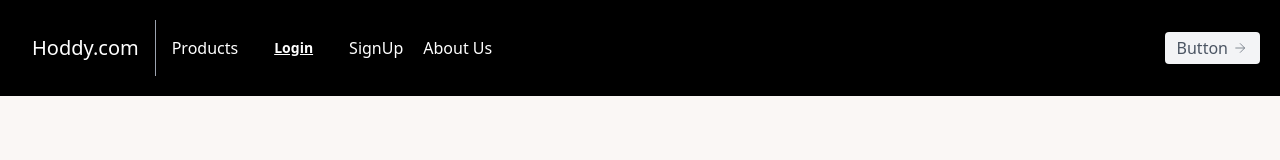
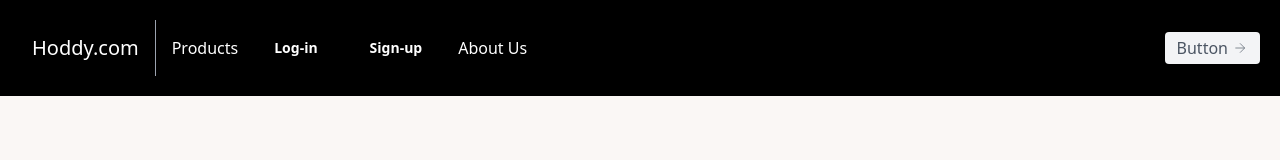
Before and after one commit to hritikmittal09/hoody.com-nextjs, a Next.js app: page / in a window 1280 px wide. Shown: the top 160 px of the page. Built offline with nearby package versions, Linux system fonts and the light colour scheme; no server answers; the database is empty.

Commit message:
login and signup ui complted

```diff
--- a/src/app/layout.js
+++ b/src/app/layout.js
@@ -1,6 +1,7 @@
 import { headers } from 'next/headers'
 import './globals.css'
 import Headers from '@/common/Heades'
+import { Login } from '@/common/Login'
 
 
 export const metadata = {
@@ -16,6 +17,8 @@ export default function RootLayout({ children }) {
       <head />
       <body>
         <Headers/>
+        <Login title = "Sign-up"/>
+        <Login title ="Log-in" />
         {children}</body>
     </html>
   )
--- a/src/app/page.js
+++ b/src/app/page.js
@@ -36,7 +36,7 @@ setProducts(res.data)
   return (
     <>
     <HeroSection/>
-    <Login/>
+
   <div className=' flex flex-row gap-52 flex-wrap justify-center' >
   {ProductsList.map((product,i)=>{
     return <ProductCard key={i} image = {product.image}
--- a/src/common/Heades.jsx
+++ b/src/common/Heades.jsx
@@ -14,8 +14,8 @@ function Headers() {
     </a>
     <nav className="md:mr-auto md:ml-4 md:py-1 md:pl-4 md:border-l md:border-gray-400	flex flex-wrap items-center text-base justify-center">
       <Link href={"productDetails/1"} className="mr-5  text-white">Products</Link>
-      <LoginButton/>
-      <a className="mr-5  text-white">SignUp</a>
+      <LoginButton title = "Log-in"/>
+      <LoginButton title = "Sign-up" />
       <a className="mr-5  text-white">About Us </a>
     </nav>
     <button className="inline-flex items-center bg-gray-100 border-0 py-1 px-3 focus:outline-none hover:bg-gray-200 rounded text-base mt-4 md:mt-0">Button
--- a/src/common/Login.jsx
+++ b/src/common/Login.jsx
@@ -1,20 +1,22 @@
 'use client'
 import React from 'react'
+let signuporLogin = ''
 
-export const  Login = ()=> {
+export const  Login = ({title})=> {
   return (
     <div>
         {/* You can open the modal using document.getElementById('ID').showModal() method */}
 
-<dialog id="my_modal_4" className="modal">
+<dialog id={title} className="modal">
   <div className="modal-box w-full ">
-    <h3 className="font-bold text-lg">Login</h3>
+    <h3 className="font-bold text-lg"> {title}</h3>
+
 
     <div  className="modal-action flex flex-col w-full gap-10">
     <input type="email" placeholder="Email" className=" rounded-none  input input-bordered w-full " />
     <input type="password" placeholder="Password" className=" rounded-none input input-bordered w-full " />
       <form method="dialog">
-        <button className="btn  btn-neutral w-full rounded-none  bg-red-500">Login</button>
+        <button className="btn  btn-neutral w-full rounded-none  bg-red-500">{title}</button>
       </form>
     </div>
   </div>
@@ -26,10 +28,13 @@ export const  Login = ()=> {
 
 
 
-export const LoginButton = ()=> {
+export const LoginButton = ({title})=> {
+  //console.log(title);
+  signuporLogin = title
+
   return (
     <div>
-        <button className="btn  rounded-none border-none forced-color-adjust-none btn-link mr-5  text-white" onClick={()=>document.getElementById('my_modal_4').showModal()}>Login</button>
+        <button className="btn  rounded-none border-none forced-color-adjust-none btn-link mr-5  text-white no-underline" onClick={()=>document.getElementById(title).showModal()}>{signuporLogin}</button>
     </div>
   )
 }
--- a/src/common/ProductCard.jsx
+++ b/src/common/ProductCard.jsx
@@ -13,7 +13,7 @@ function ProductCard({image,title,dis,price,id}) {
   </figure>
   <div className="card-body items-center text-center">
     <h2 className="card-title">{title}</h2>
-    <p>{dis}</p>
+    <p></p>
     <p>  ₹{price} </p>
     <div className="card-actions">
       <Link href={`productDetails/${id}`} className="btn btn-neutral rounded-none w-96">Buy Now</Link>
```
